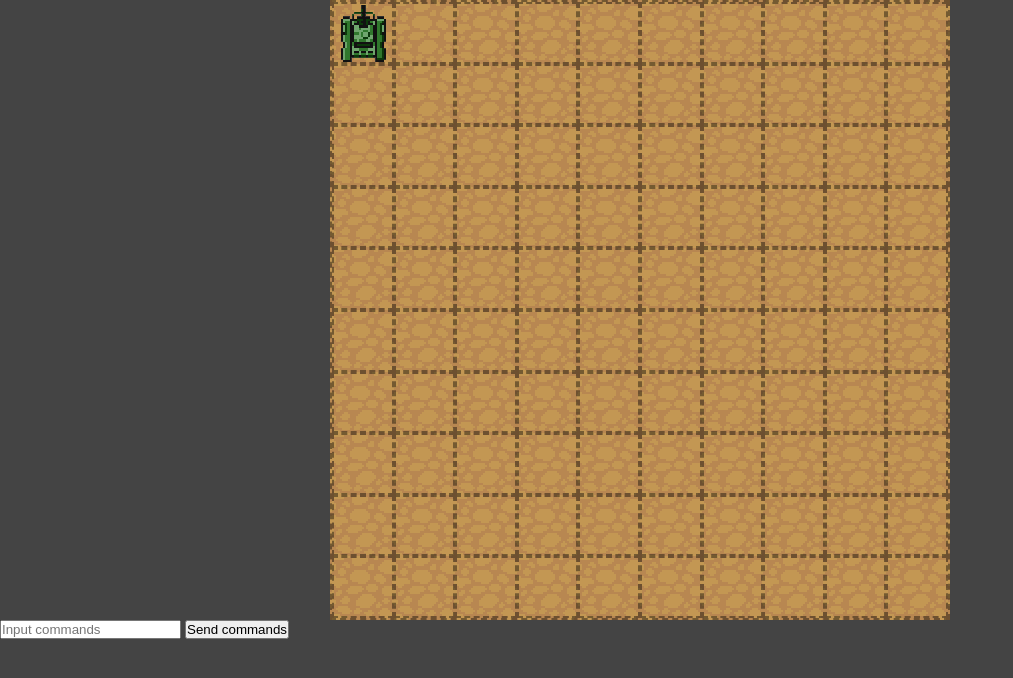
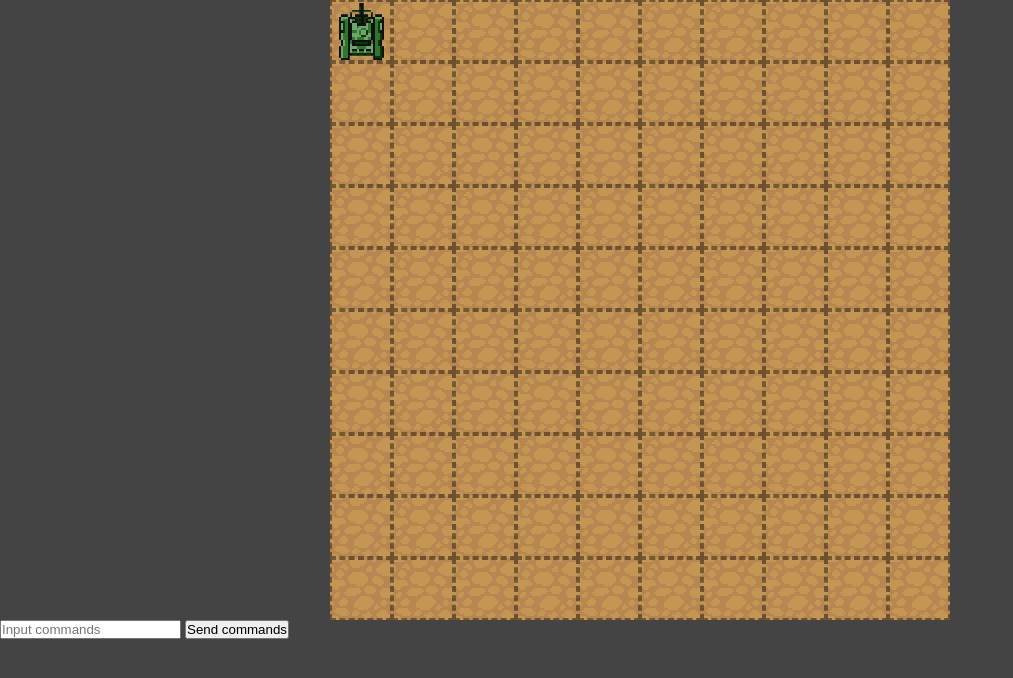
Before and after one commit to dariovigil/mars-rover-v2, a website: page index.html in a window 1280 px wide. Shown: the whole page, without its empty margins (0-1013 px from the left). Drawn offline with Linux system fonts and the light colour scheme.

Commit message:
Create map

```diff
--- a/css/styles.css
+++ b/css/styles.css
@@ -10,27 +10,31 @@ body {
   background-color: #444;
 }
 #map {
-  margin: auto;
+  background-color: #000;
+  border: none;
   display: flex;
   flex-wrap: wrap;
-  background-color: #000;
   height: 620px;
+  margin: auto;
+  position: relative;
   width: 620px;
 }
 
 div {
+  border: 2px dashed rgba(0,0,0,.4);
   background-image: url("../img/tile_a.png");
-  border: 2px dashed rgba(0,0,0,.4);
   height: 10%;
   width: 10%;
 
 }
 
 #rover {
-  width: 62px;
-  height: 62px;
-  border: none;
   background-image: url("../img/rover.png");
   background-position: center, center;
+  border: none;
+  height: 62px;
   position: absolute;
+  left: 0;
+  top: 0;
+  width: 62px;
 }
--- a/javascripts/app.js
+++ b/javascripts/app.js
@@ -75,10 +75,9 @@ const rover = {
     this.travelLog.push([`(${this.x}, ${this.y})`]);
     this.printMovement(direction);
     this.printTravelLog();
-    window.updateMap();
+    map.update();
   },
 };
-
 // MAP
 
 function createMap(rows, cols, defaultValue) {
@@ -95,6 +94,8 @@ function createMap(rows, cols, defaultValue) {
 const marsMap = createMap(10, 10, '_');
 marsMap[rover.x][rover.y] = 'X';
 console.log(marsMap);
+// marsMap.update();
+// marsMap.updateMap();
 
 const currentDiv = document.getElementById('map');
 const roverDiv = document.createElement('div');
@@ -110,7 +111,7 @@ marsMap.forEach((el) => {
 function updateMap() {
   console.log('update map called');
   roverDiv.style.left = `${rover.x}px`;
-  roverDiv.style.top = `${rover.y*62}px`;
+  roverDiv.style.top = `${rover.y}px`;
 }
 
 function setRoverPosition(posX, posY) {
```
Also changed, not shown: 1 other file.
